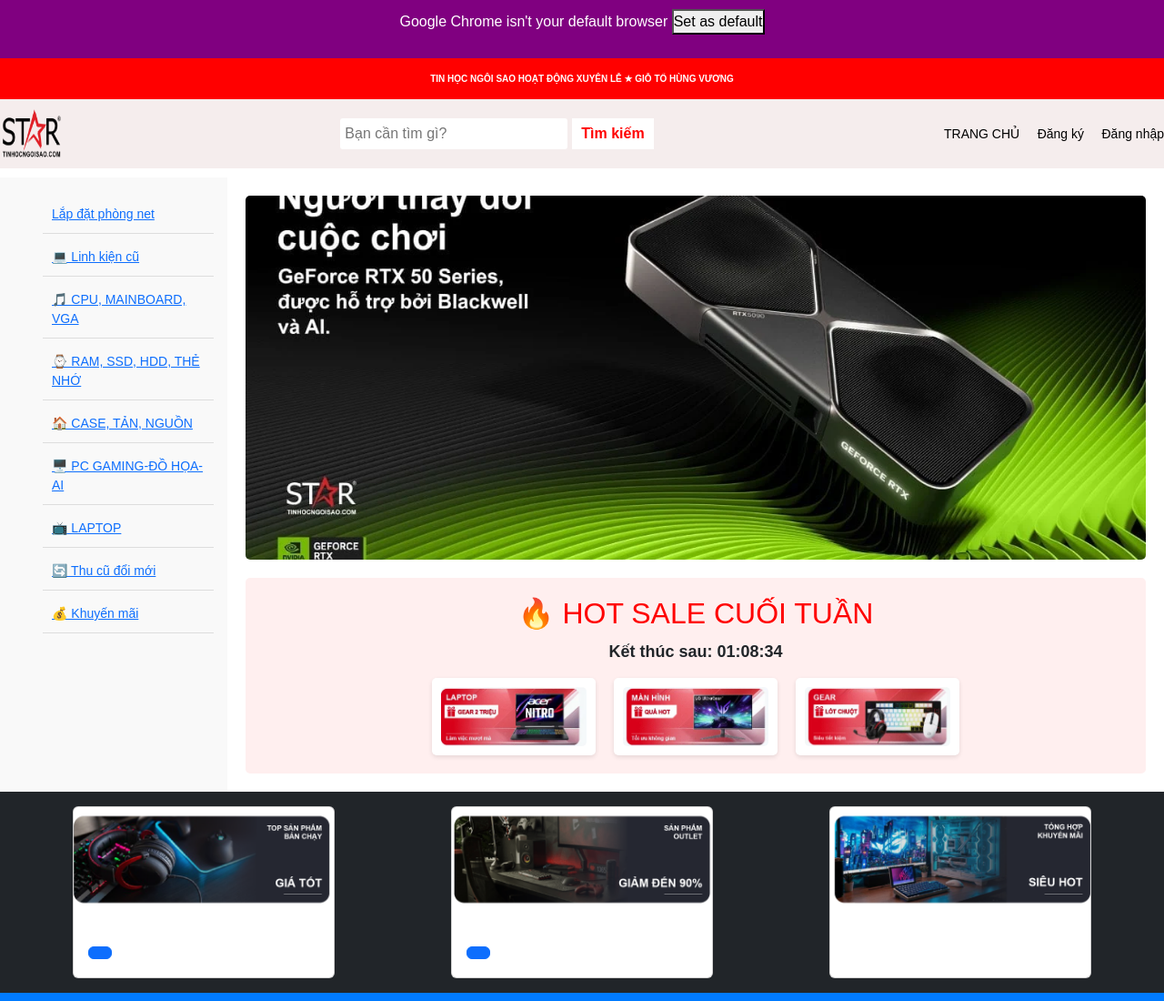
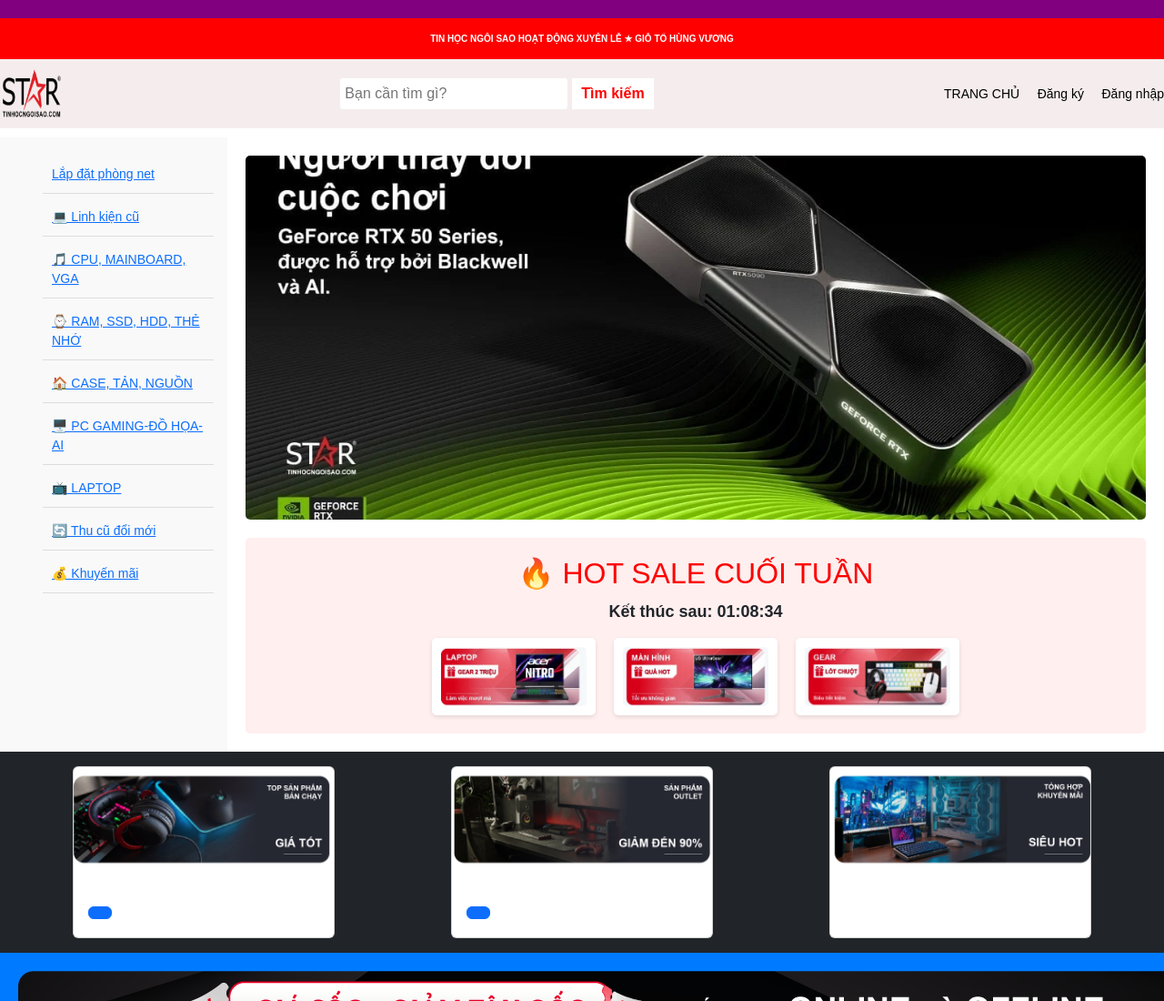
Before and after one commit to thuan-1309/ThongTran, a plain HTML site: page index.html in a window 1280 px wide. Shown: the top 1100 px of the page at 91% size. Drawn offline with nearby package versions, Linux system fonts and the light colour scheme.

Commit message:
Remove Chrome default browser notification
Removed notification about Google Chrome default browser.

```diff
--- a/index.html
+++ b/index.html
@@ -12,7 +12,6 @@
     <script src="https://cdn.jsdelivr.net/npm/bootstrap@5.3.3/dist/js/bootstrap.bundle.min.js" integrity="sha384-YvpcrYf0tY3lHB60NNkmXc5s9fDVZLESaAA55NDzOxhy9GkcIdslK1eN7N6jIeHz" crossorigin="anonymous"></script>
     <header>
         <div class="notification-bar">
-            <p>Google Chrome isn't your default browser <button>Set as default</button></p>
         </div>
         <div class="custom-font">
             TIN HỌC NGÔI SAO HOẠT ĐỘNG XUYÊN LỄ ★ GIỖ TỔ HÙNG VƯƠNG
```
